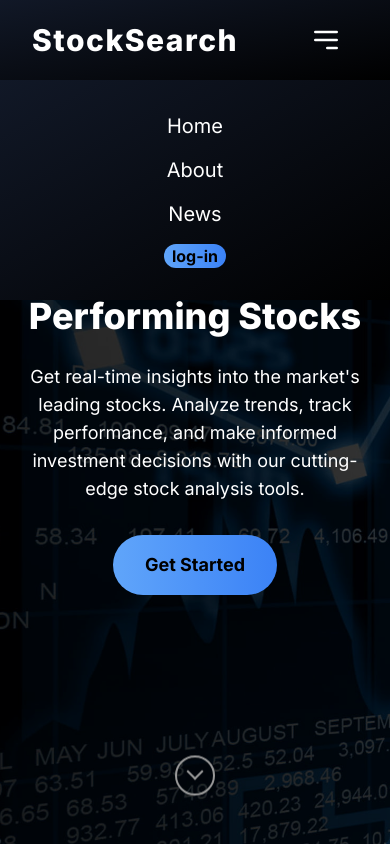
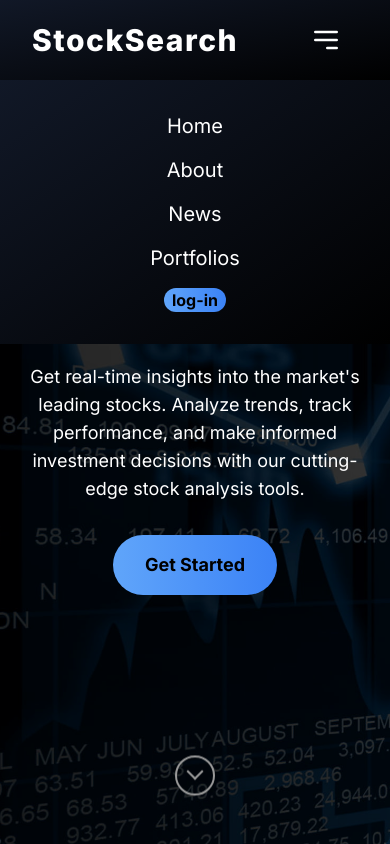
Before and after one commit to BorodiBogdan/StockPulse, a Next.js app in the folder NextJs/: page / in a window 390 px wide. Both pictures are taken after a click on the element 326 px from the left and 40 px from the top of the page. Shown: the top 844 px of the page. Built offline with nearby package versions, Linux system fonts and the light colour scheme; no server answers; the database is empty.

Commit message:
enhanced mobile experience

```diff
--- a/NextJs/app/stocks/[slug]/page.tsx
+++ b/NextJs/app/stocks/[slug]/page.tsx
@@ -27,7 +27,7 @@ export default async function StockDetails({ params }: { params: { slug: string
     if (stock.timestamp === "NA") notFound();
 
     return (
-        <div className="min-h-screen bg-gradient-to-br from-gray-900 to-black text-white p-6 flex flex-col items-center justify-center">
+        <div className="pt-32 min-h-screen bg-gradient-to-br from-gray-900 to-black text-white p-6 flex flex-col items-center justify-center">
             {/* Stock Header */}
             <div className="bg-gray-800 p-8 rounded-lg shadow-lg w-full max-w-4xl text-center mb-8">
                 <h1 className="text-4xl font-bold text-blue-400">{params.slug}</h1>
--- a/NextJs/app/stocks/page.tsx
+++ b/NextJs/app/stocks/page.tsx
@@ -39,7 +39,7 @@ interface StocksManagerProps {
 
 const StocksManager: React.FC<StocksManagerProps> = ({ stocks, username }) => {
     return (
-        <div className="min-h-screen bg-gradient-to-br from-gray-900 to-black text-white p-6 overflow-x-hidden">
+        <div className="min-h-screen bg-gradient-to-br from-gray-900 to-black text-white p-6 overflow-x-hidden pt-24">
             <div className="container mx-auto">
                 <h1 className="text-4xl font-bold text-center text-blue-400 mb-8">Your Saved Stocks</h1>
 
--- a/NextJs/components/NavbarClient.tsx
+++ b/NextJs/components/NavbarClient.tsx
@@ -78,8 +78,11 @@ export default function NavbarClient({ session }: { session: any }) {
                     <Link href='/about' className='text-xl hover:text-gray-400 transition-colors duration-200' onClick={toggleMenu}>
                         About
                     </Link>
-                    <Link href='/about' className='text-xl hover:text-gray-400 transition-colors duration-200' onClick={toggleMenu}>
+                    <Link href='/news' className='text-xl hover:text-gray-400 transition-colors duration-200' onClick={toggleMenu}>
                         News
+                    </Link>
+                    <Link href='/portofolios' className='text-xl hover:text-gray-400 transition-colors duration-200'>
+                        Portfolios
                     </Link>
                     {session ? (
                         <div className='flex gap-4 justify-center items-center'>
```
